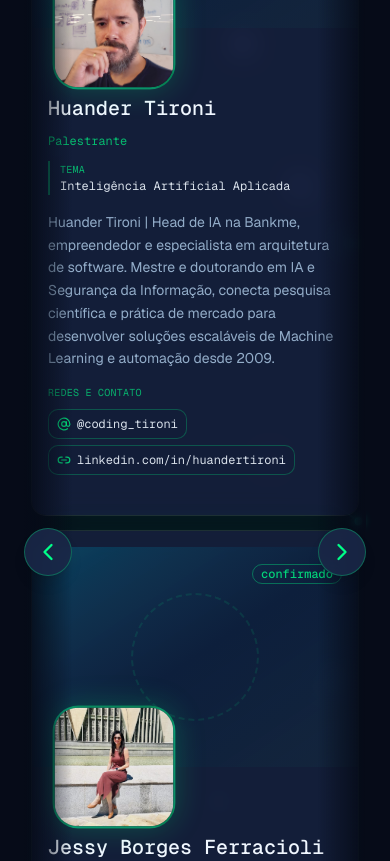
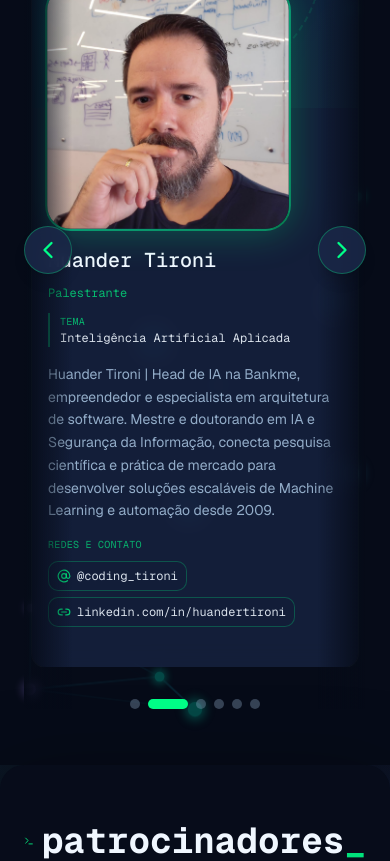
Before and after one commit to gcastrodev/tech-week-client, a Next.js app: page / in a window 390 px wide. Shown: the part 6540-7401 px from the top of the page. Built offline with nearby package versions, Linux system fonts and the light colour scheme.

Commit message:
fix(home): show one speaker card on mobile and enlarge speaker photos

```diff
--- a/src/components/speaker-carousel.tsx
+++ b/src/components/speaker-carousel.tsx
@@ -57,15 +57,15 @@ function SpeakerSlideCard({
 }) {
   return (
     <Card className="flex h-full min-w-0 flex-col overflow-hidden border-neon/25 bg-card/70 shadow-[0_0_40px_-16px_rgba(0,255,136,0.22)] backdrop-blur-md">
-      <div className="relative min-h-[220px] bg-gradient-to-br from-cyan-500/25 via-[#0d1f3c] to-neon-muted/25 md:min-h-[260px]">
+      <div className="relative min-h-[300px] bg-gradient-to-br from-cyan-500/25 via-[#0d1f3c] to-neon-muted/25 md:min-h-[380px]">
         <div className="absolute inset-0 flex items-center justify-center opacity-40">
           <motion.div
             animate={{ rotate: 360 }}
             transition={{ duration: 28, repeat: Infinity, ease: "linear" }}
-            className="h-32 w-32 rounded-full border-2 border-neon/25 border-dashed md:h-40 md:w-40"
+            className="h-64 w-64 rounded-full border-2 border-neon/25 border-dashed md:h-80 md:w-80"
           />
         </div>
-        <div className="absolute bottom-0 left-6 translate-y-1/2 md:left-8">
+        <div className="absolute bottom-0 left-5 translate-y-1/2 sm:left-6 md:left-8">
           <motion.div
             animate={{ scale: [1, 1.06, 1] }}
             transition={{
@@ -74,18 +74,18 @@ function SpeakerSlideCard({
               ease: "easeInOut",
               delay: pulseDelay,
             }}
-            className="relative flex h-[7.25rem] w-[7.25rem] items-center justify-center overflow-hidden rounded-3xl border-2 border-neon/45 bg-gradient-to-br from-cyan-900 to-[#0c1426] shadow-[0_0_28px_rgba(0,255,136,0.22)] md:h-[8.5rem] md:w-[8.5rem]"
+            className="relative flex h-[14.5rem] w-[14.5rem] items-center justify-center overflow-hidden rounded-3xl border-2 border-neon/45 bg-gradient-to-br from-cyan-900 to-[#0c1426] shadow-[0_0_36px_rgba(0,255,136,0.28)] md:h-[17rem] md:w-[17rem] md:rounded-[1.75rem] md:shadow-[0_0_44px_rgba(0,255,136,0.3)]"
           >
             {speaker.photoSrc ? (
               <Image
                 src={speaker.photoSrc}
                 alt={speaker.photoAlt ?? speaker.name}
                 fill
-                sizes="(min-width: 768px) 140px, 120px"
+                sizes="(min-width: 768px) 280px, 240px"
                 className="object-cover"
               />
             ) : (
-              <User className="text-neon" size={52} aria-hidden />
+              <User className="text-neon" size={104} aria-hidden />
             )}
           </motion.div>
         </div>
@@ -95,7 +95,7 @@ function SpeakerSlideCard({
           </Badge>
         </div>
       </div>
-      <CardHeader className="min-w-0 space-y-2 pt-[3.25rem] md:pt-[3.75rem]">
+      <CardHeader className="min-w-0 space-y-2 pt-[7.75rem] md:pt-[9.25rem]">
         <CardTitle className="break-words font-mono text-xl leading-tight md:text-2xl">
           {speaker.name}
         </CardTitle>
@@ -248,7 +248,9 @@ export function SpeakerCarousel({
             ) : (
               <div className="grid grid-cols-1 gap-4 md:grid-cols-2 md:gap-5">
                 <SpeakerSlideCard speaker={speakerA} pulseDelay={0} />
-                <SpeakerSlideCard speaker={speakerB!} pulseDelay={0.15} />
+                <div className="hidden min-w-0 md:block">
+                  <SpeakerSlideCard speaker={speakerB!} pulseDelay={0.15} />
+                </div>
               </div>
             )}
           </motion.div>
```
